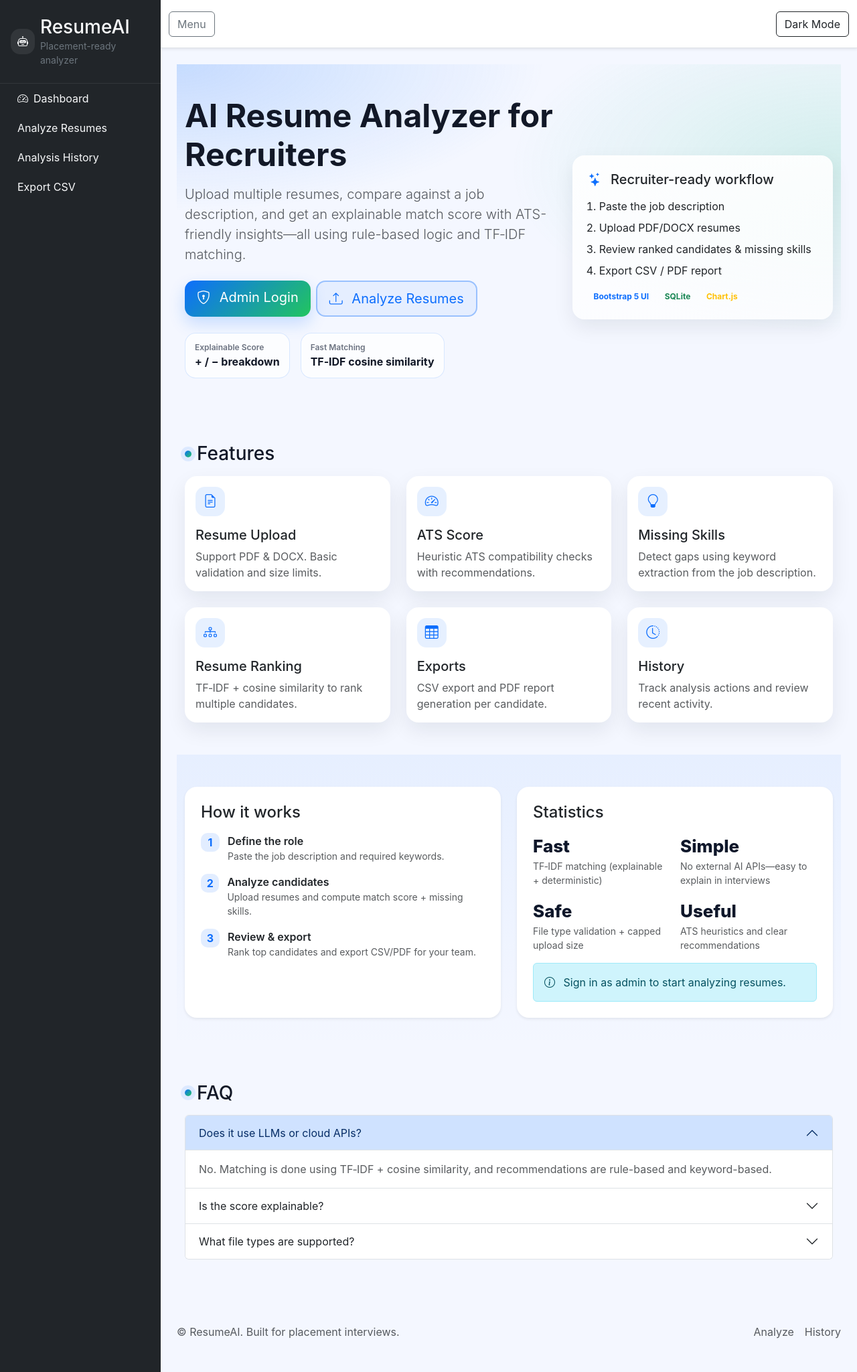
After one commit to Meghana-79/Resume-Analyzer, a Flask app: template templates/landing.html in a window 1280 px wide. The commit adds this page. Shown: the whole page at 67% size. Run offline with Flask 2, Linux system fonts and the light colour scheme; the template is opened without the code that fills it, so the values that code supplies are empty.

Commit message:
Enhance resume analyzer UI and add landing page

```diff
--- a/app.py
+++ b/app.py
@@ -1,34 +1,50 @@
-from flask import Flask, redirect, url_for
+from flask import redirect, url_for, render_template, Response
+
 from config import Config
 from routes.auth import auth_bp
 from routes.dashboard import dashboard_bp
+from routes.landing import landing_bp
 from routes.resume import resume_bp
 from utils.db import init_db
 
 
+
 def create_app():
+    from flask import Flask
+
     app = Flask(__name__, template_folder='templates', static_folder='static')
+
     app.config.from_object(Config)
 
     init_db()
 
     app.register_blueprint(auth_bp)
+    app.register_blueprint(landing_bp)
     app.register_blueprint(dashboard_bp)
     app.register_blueprint(resume_bp)
 
     @app.errorhandler(404)
     def page_not_found(error):
-        return redirect(url_for('dashboard.dashboard'))
+        # Avoid redirecting to /dashboard; it can mask the real 404/loop issues.
+        return render_template('landing.html'), 404
 
     @app.errorhandler(500)
     def server_error(error):
-        return redirect(url_for('dashboard.dashboard'))
+        # Avoid redirecting to /dashboard; it can mask the real 500 and create loops.
+        return (
+            render_template('landing.html'),
+            500,
+        )
+
+
+
+
 
     return app
 
 
+
 app = create_app()
-
 
 if __name__ == '__main__':
     app.run(debug=True)
--- a/routes/dashboard.py
+++ b/routes/dashboard.py
@@ -6,7 +6,7 @@ import json
 dashboard_bp = Blueprint('dashboard', __name__, template_folder='../templates')
 
 
-@dashboard_bp.route('/')
+@dashboard_bp.route('/dashboard')
 @login_required
 def dashboard():
     search = request.args.get('search', '').strip()
--- a/static/style.css
+++ b/static/style.css
@@ -105,10 +105,19 @@ body {
   color: #93c5fd;
 }
 
+.dark-mode .feature-card:hover {
+  box-shadow: 0 18px 40px rgba(0,0,0,0.25) !important;
+}
+
+.dark-mode .hero-card {
+  background: linear-gradient(180deg, rgba(17,24,39,0.85), rgba(17,24,39,0.70));
+}
+
 .sidebar-header h3,
 .sidebar-header p {
   margin: 0;
 }
+
 
 .table-responsive {
   overflow-x: auto;
@@ -128,3 +137,94 @@ body {
     display: none;
   }
 }
+
+/* Landing + UI foundation */
+.hero {
+  background: radial-gradient(1000px 400px at 0% 0%, rgba(13,110,253,0.20), transparent 55%),
+              radial-gradient(900px 450px at 100% 30%, rgba(16,185,129,0.15), transparent 55%),
+              linear-gradient(180deg, rgba(244,247,255,1), rgba(244,247,255,0.3));
+}
+
+.bg-soft {
+  background: linear-gradient(180deg, rgba(13,110,253,0.06), rgba(13,110,253,0.00));
+}
+
+.btn-gradient {
+  background: linear-gradient(135deg, #0d6efd, #22c55e);
+  border: none;
+  color: #fff;
+  border-radius: 14px;
+  padding: 10px 18px;
+  box-shadow: 0 10px 24px rgba(13,110,253,0.20);
+  transition: transform 0.15s ease, box-shadow 0.15s ease;
+}
+.btn-gradient:hover { transform: translateY(-1px); box-shadow: 0 14px 30px rgba(13,110,253,0.28); }
+
+.btn-outline-gradient {
+  border-radius: 14px;
+  padding: 10px 18px;
+  border: 2px solid rgba(13,110,253,0.35);
+  color: #0d6efd;
+  background: rgba(13,110,253,0.06);
+  transition: transform 0.15s ease, background 0.15s ease;
+}
+.btn-outline-gradient:hover { transform: translateY(-1px); background: rgba(13,110,253,0.10); }
+
+.hero-card {
+  background: linear-gradient(180deg, rgba(255,255,255,0.92), rgba(255,255,255,0.70));
+}
+
+.stat-pill {
+  background: rgba(255,255,255,0.75);
+  border: 1px solid rgba(13,110,253,0.15);
+  border-radius: 16px;
+  padding: 12px 14px;
+}
+.stat-pill-title { font-size: 12px; color: var(--muted); font-weight: 600; }
+.stat-pill-value { font-weight: 700; }
+
+.section-title .dot {
+  width: 10px; height: 10px; border-radius: 50%;
+  background: linear-gradient(135deg, #0d6efd, #22c55e);
+  box-shadow: 0 0 0 6px rgba(13,110,253,0.10);
+}
+
+.feature-card {
+  transition: transform 0.15s ease, box-shadow 0.15s ease, background 0.15s ease;
+}
+.feature-card:hover {
+  transform: translateY(-2px);
+  box-shadow: 0 18px 40px rgba(15,23,42,0.10) !important;
+}
+
+.feature-icon {
+  width: 44px; height: 44px;
+  border-radius: 14px;
+  display: inline-flex;
+  align-items: center;
+  justify-content: center;
+  background: rgba(13,110,253,0.10);
+  color: #0d6efd;
+  font-size: 20px;
+}
+
+.how-item { display: flex; gap: 12px; align-items: flex-start; }
+.how-badge {
+  width: 28px; height: 28px;
+  border-radius: 10px;
+  background: rgba(13,110,253,0.12);
+  color: #0d6efd;
+  display: inline-flex; align-items: center; justify-content: center;
+  font-weight: 700;
+}
+
+.big-number { font-size: 26px; font-weight: 800; color: #0f172a; }
+
+.sidebar-logo {
+  width: 38px; height: 38px;
+  border-radius: 14px;
+  background: rgba(255,255,255,0.08);
+  display: inline-flex;
+  align-items: center;
+  justify-content: center;
+}
--- a/templates/base.html
+++ b/templates/base.html
@@ -4,19 +4,25 @@
     <meta charset="utf-8">
     <meta name="viewport" content="width=device-width, initial-scale=1">
     <title>{% block title %}AI Resume Analyzer{% endblock %}</title>
-    <link href="https://cdn.jsdelivr.net/npm/bootstrap@5.3.0/dist/css/bootstrap.min.css" rel="stylesheet">
+<link href="https://cdn.jsdelivr.net/npm/bootstrap@5.3.0/dist/css/bootstrap.min.css" rel="stylesheet">
+    <link href="https://cdn.jsdelivr.net/npm/bootstrap-icons@1.11.3/font/bootstrap-icons.min.css" rel="stylesheet">
     <link rel="stylesheet" href="{{ url_for('static', filename='style.css') }}">
     <script src="https://cdn.jsdelivr.net/npm/chart.js"></script>
   </head>
   <body>
-    <div class="d-flex" id="wrapper">
-      <nav id="sidebar" class="bg-dark text-light">
+<div class="d-flex" id="wrapper">
+        <nav id="sidebar" class="bg-dark text-light">
         <div class="sidebar-header px-3 py-4">
-          <h3>ResumeAI</h3>
-          <p class="small text-secondary">Placement-ready analyzer</p>
+          <div class="d-flex align-items-center gap-2">
+            <span class="sidebar-logo"><i class="bi bi-robot"></i></span>
+            <div>
+              <h3 class="m-0">ResumeAI</h3>
+              <p class="small text-secondary m-0">Placement-ready analyzer</p>
+            </div>
+          </div>
         </div>
         <ul class="list-unstyled px-2">
-          <li><a href="{{ url_for('dashboard.dashboard') }}" class="nav-link text-light">Dashboard</a></li>
+<li><a href="{{ url_for('dashboard.dashboard') }}" class="nav-link text-light"><i class="bi bi-speedometer2 me-2"></i>Dashboard</a></li>
           <li><a href="{{ url_for('resume.analyze') }}" class="nav-link text-light">Analyze Resumes</a></li>
           <li><a href="{{ url_for('dashboard.history') }}" class="nav-link text-light">Analysis History</a></li>
           <li><a href="{{ url_for('resume.export_csv') }}" class="nav-link text-light">Export CSV</a></li>
@@ -33,6 +39,19 @@
         </nav>
         <main class="container-fluid px-4 py-4">
           {% block content %}{% endblock %}
+
+          <footer class="app-footer mt-4 py-4">
+            <div class="container-fluid px-0">
+              <div class="d-flex flex-wrap justify-content-between align-items-center gap-2">
+                <div class="text-muted">© ResumeAI. Built for placement interviews.</div>
+
+                <div class="d-flex gap-3">
+                  <a class="text-decoration-none text-muted" href="{{ url_for('resume.analyze') }}">Analyze</a>
+                  <a class="text-decoration-none text-muted" href="{{ url_for('dashboard.history') }}">History</a>
+                </div>
+              </div>
+            </div>
+          </footer>
         </main>
       </div>
     </div>
--- /dev/null
+++ b/templates/landing.html
@@ -0,0 +1,226 @@
+{% extends 'base.html' %}
+{% block title %}AI Resume Analyzer | ResumeAI{% endblock %}
+{% block content %}
+<div class="container-fluid p-0">
+  <section class="hero py-5">
+    <div class="container">
+      <div class="row align-items-center g-4">
+        <div class="col-lg-7">
+          <h1 class="display-5 fw-bold mb-3">AI Resume Analyzer for Recruiters</h1>
+          <p class="lead text-muted mb-4">Upload multiple resumes, compare against a job description, and get an explainable match score with ATS-friendly insights—all using rule-based logic and TF‑IDF matching.</p>
+          <div class="d-flex flex-wrap gap-2">
+            <a href="{{ url_for('auth.login') }}" class="btn btn-gradient btn-lg">
+              <i class="bi bi-shield-lock me-2"></i> Admin Login
+            </a>
+            <a href="{{ url_for('resume.analyze') }}" class="btn btn-outline-gradient btn-lg">
+              <i class="bi bi-upload me-2"></i> Analyze Resumes
+            </a>
+          </div>
+          <div class="d-flex align-items-center gap-3 mt-4">
+            <div class="stat-pill">
+              <div class="stat-pill-title">Explainable Score</div>
+              <div class="stat-pill-value">+ / − breakdown</div>
+            </div>
+            <div class="stat-pill">
+              <div class="stat-pill-title">Fast Matching</div>
+              <div class="stat-pill-value">TF‑IDF cosine similarity</div>
+            </div>
+          </div>
+        </div>
+        <div class="col-lg-5">
+          <div class="hero-card card border-0">
+            <div class="card-body p-4">
+              <h5 class="mb-3"><i class="bi bi-stars text-primary me-2"></i> Recruiter-ready workflow</h5>
+              <ol class="timeline ps-3">
+                <li class="mb-2">Paste the job description</li>
+                <li class="mb-2">Upload PDF/DOCX resumes</li>
+                <li class="mb-2">Review ranked candidates & missing skills</li>
+                <li>Export CSV / PDF report</li>
+              </ol>
+              <div class="mt-3 d-flex gap-2">
+                <span class="badge badge-soft text-primary">Bootstrap 5 UI</span>
+                <span class="badge badge-soft text-success">SQLite</span>
+                <span class="badge badge-soft text-warning">Chart.js</span>
+              </div>
+            </div>
+          </div>
+        </div>
+      </div>
+    </div>
+  </section>
+
+  <section class="py-5">
+    <div class="container">
+      <div class="section-title d-flex align-items-center gap-2 mb-3">
+        <span class="dot"></span>
+        <h2 class="h3 mb-0">Features</h2>
+      </div>
+      <div class="row g-4">
+        <div class="col-md-4">
+          <div class="feature-card card h-100 border-0">
+            <div class="card-body">
+              <div class="feature-icon"><i class="bi bi-file-earmark-text"></i></div>
+              <h5 class="mt-3">Resume Upload</h5>
+              <p class="text-muted mb-0">Support PDF & DOCX. Basic validation and size limits.</p>
+            </div>
+          </div>
+        </div>
+        <div class="col-md-4">
+          <div class="feature-card card h-100 border-0">
+            <div class="card-body">
+              <div class="feature-icon"><i class="bi bi-speedometer2"></i></div>
+              <h5 class="mt-3">ATS Score</h5>
+              <p class="text-muted mb-0">Heuristic ATS compatibility checks with recommendations.</p>
+            </div>
+          </div>
+        </div>
+        <div class="col-md-4">
+          <div class="feature-card card h-100 border-0">
+            <div class="card-body">
+              <div class="feature-icon"><i class="bi bi-lightbulb"></i></div>
+              <h5 class="mt-3">Missing Skills</h5>
+              <p class="text-muted mb-0">Detect gaps using keyword extraction from the job description.</p>
+            </div>
+          </div>
+        </div>
+        <div class="col-md-4">
+          <div class="feature-card card h-100 border-0">
+            <div class="card-body">
+              <div class="feature-icon"><i class="bi bi-diagram-3"></i></div>
+              <h5 class="mt-3">Resume Ranking</h5>
+              <p class="text-muted mb-0">TF‑IDF + cosine similarity to rank multiple candidates.</p>
+            </div>
+          </div>
+        </div>
+        <div class="col-md-4">
+          <div class="feature-card card h-100 border-0">
+            <div class="card-body">
+              <div class="feature-icon"><i class="bi bi-table"></i></div>
+              <h5 class="mt-3">Exports</h5>
+              <p class="text-muted mb-0">CSV export and PDF report generation per candidate.</p>
+            </div>
+          </div>
+        </div>
+        <div class="col-md-4">
+          <div class="feature-card card h-100 border-0">
+            <div class="card-body">
+              <div class="feature-icon"><i class="bi bi-clock-history"></i></div>
+              <h5 class="mt-3">History</h5>
+              <p class="text-muted mb-0">Track analysis actions and review recent activity.</p>
+            </div>
+          </div>
+        </div>
+      </div>
+    </div>
+  </section>
+
+  <section class="py-5 bg-soft">
+    <div class="container">
+      <div class="row g-4 align-items-stretch">
+        <div class="col-lg-6">
+          <div class="card border-0 shadow-sm p-4 h-100">
+            <h3 class="h4 mb-3">How it works</h3>
+            <div class="d-flex flex-column gap-3">
+              <div class="how-item">
+                <div class="how-badge">1</div>
+                <div>
+                  <div class="fw-semibold">Define the role</div>
+                  <div class="text-muted small">Paste the job description and required keywords.</div>
+                </div>
+              </div>
+              <div class="how-item">
+                <div class="how-badge">2</div>
+                <div>
+                  <div class="fw-semibold">Analyze candidates</div>
+                  <div class="text-muted small">Upload resumes and compute match score + missing skills.</div>
+                </div>
+              </div>
+              <div class="how-item">
+                <div class="how-badge">3</div>
+                <div>
+                  <div class="fw-semibold">Review & export</div>
+                  <div class="text-muted small">Rank top candidates and export CSV/PDF for your team.</div>
+                </div>
+              </div>
+            </div>
+          </div>
+        </div>
+        <div class="col-lg-6">
+          <div class="card border-0 shadow-sm p-4 h-100">
+            <h3 class="h4 mb-3">Statistics</h3>
+            <div class="row g-3">
+              <div class="col-6">
+                <div class="big-number">Fast</div>
+                <div class="text-muted small">TF‑IDF matching (explainable + deterministic)</div>
+              </div>
+              <div class="col-6">
+                <div class="big-number">Simple</div>
+                <div class="text-muted small">No external AI APIs—easy to explain in interviews</div>
+              </div>
+              <div class="col-6">
+                <div class="big-number">Safe</div>
+                <div class="text-muted small">File type validation + capped upload size</div>
+              </div>
+              <div class="col-6">
+                <div class="big-number">Useful</div>
+                <div class="text-muted small">ATS heuristics and clear recommendations</div>
+              </div>
+            </div>
+            <div class="mt-3 alert alert-info mb-0">
+              <i class="bi bi-info-circle me-2"></i>
+              Sign in as admin to start analyzing resumes.
+            </div>
+          </div>
+        </div>
+      </div>
+    </div>
+  </section>
+
+  <section class="py-5">
+    <div class="container">
+      <div class="section-title d-flex align-items-center gap-2 mb-3">
+        <span class="dot"></span>
+        <h2 class="h3 mb-0">FAQ</h2>
+      </div>
+      <div class="accordion" id="faq">
+        <div class="accordion-item">
+          <h2 class="accordion-header" id="faq1">
+            <button class="accordion-button" type="button" data-bs-toggle="collapse" data-bs-target="#collapse1" aria-expanded="true" aria-controls="collapse1">
+              Does it use LLMs or cloud APIs?
+            </button>
+          </h2>
+          <div id="collapse1" class="accordion-collapse collapse show" aria-labelledby="faq1" data-bs-parent="#faq">
+            <div class="accordion-body text-muted">
+              No. Matching is done using TF‑IDF + cosine similarity, and recommendations are rule-based and keyword-based.
+            </div>
+          </div>
+        </div>
+        <div class="accordion-item">
+          <h2 class="accordion-header" id="faq2">
+            <button class="accordion-button collapsed" type="button" data-bs-toggle="collapse" data-bs-target="#collapse2" aria-expanded="false" aria-controls="collapse2">
+              Is the score explainable?
+            </button>
+          </h2>
+          <div id="collapse2" class="accordion-collapse collapse" aria-labelledby="faq2" data-bs-parent="#faq">
+            <div class="accordion-body text-muted">
+              The system is designed to show keyword match coverage and ATS heuristics. (Next phase adds a full +/− breakdown.)
+            </div>
+          </div>
+        </div>
+        <div class="accordion-item">
+          <h2 class="accordion-header" id="faq3">
+            <button class="accordion-button collapsed" type="button" data-bs-toggle="collapse" data-bs-target="#collapse3" aria-expanded="false" aria-controls="collapse3">
+              What file types are supported?
+            </button>
+          </h2>
+          <div id="collapse3" class="accordion-collapse collapse" aria-labelledby="faq3" data-bs-parent="#faq">
+            <div class="accordion-body text-muted">
+              PDF and DOCX resumes. Upload size is limited for safety.
+            </div>
+          </div>
+        </div>
+      </div>
+    </div>
+  </section>
+</div>
+{% endblock %}
```
Also changed, not shown: TODO.md (added, +7 -0 lines), routes/landing.py (added, +8 -0 lines), templates/login.html (+24 -9 lines).
